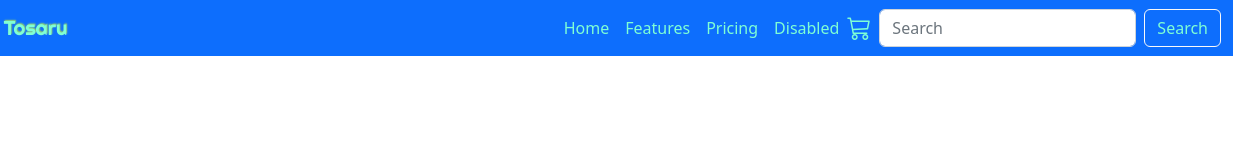
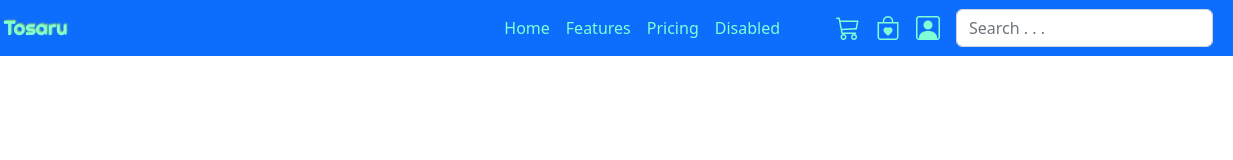
Before and after one commit to Ocipsss/store, a plain HTML site: page index.html in a window 1280 px wide. Shown: the full height of the page, 47-1280 px from the left. Drawn offline with nearby package versions, Linux system fonts and the light colour scheme.

Commit message:
tambah file html profil dan wishlist

```diff
--- a/assets/css/style.css
+++ b/assets/css/style.css
@@ -11,3 +11,6 @@ i {
   font-size: 1.5em;
   color: aquamarine;
 }
+.bi {
+  color: aquamarine;
+}
--- a/index.html
+++ b/index.html
@@ -18,7 +18,7 @@
   </head>
   <body>
     <!-- NAVBAR -->
-    <nav class="navbar navbar-expand-lg bg-primary fixed-top">
+    <nav class="navbar navbar-expand-md bg-primary fixed-top">
       <div class="container-fluid">
         <img src="image/logo/logo-height30.svg" alt="logo" class="me-2" />
         <a class="navbar-brand" href="#">Tosaru</a>
@@ -26,7 +26,7 @@
           <span class="navbar-toggler-icon"></span>
         </button>
         <div class="collapse navbar-collapse justify-content-end" id="navbarNav">
-          <ul class="navbar-nav">
+          <ul class="navbar-nav me-5">
             <li class="nav-item">
               <a class="nav-link" href="#">Home</a>
             </li>
@@ -41,10 +41,11 @@
             </li>
           </ul>
         </div>
-        <a href="#"><i class="bi bi-cart3 me-2"></i></a>
+        <a href="#" class="nav-link"><i class="bi bi-cart3 me-3 nav-item"></i></a>
+        <a href="#" class="nav-link"><i class="bi bi-bag-heart me-3 nav-item"></i></a>
+        <a href="#" class="nav-link"><i class="bi bi-person-square me-3 nav-item"></i></a>
         <form class="d-flex" role="search">
-          <input class="form-control me-2" type="search" placeholder="Search" aria-label="Search" />
-          <button class="btn btn-outline-light" type="submit">Search</button>
+          <input class="form-control me-2" type="search" placeholder="Search . . ." aria-label="Search" />
         </form>
       </div>
     </nav>
```
Also changed, not shown: category.html (added), profil.html (added), wishlist.html (added).
